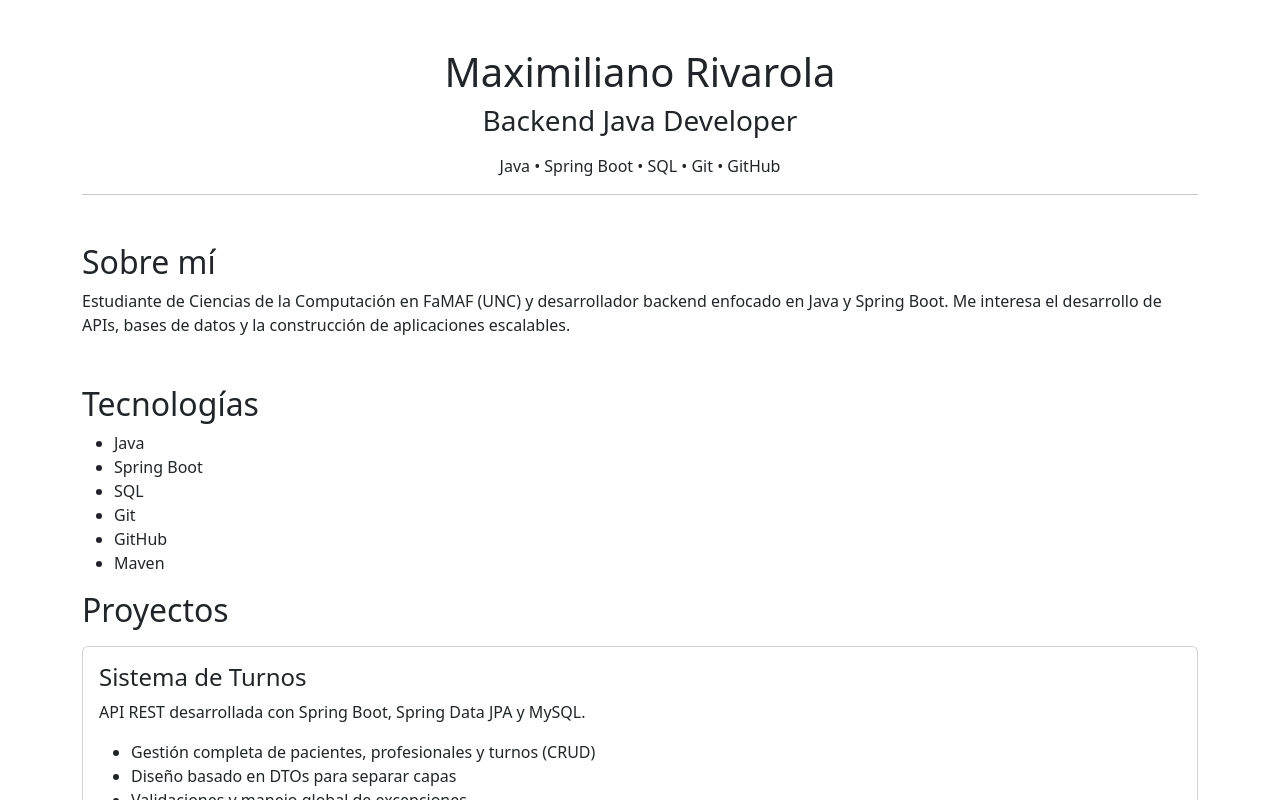
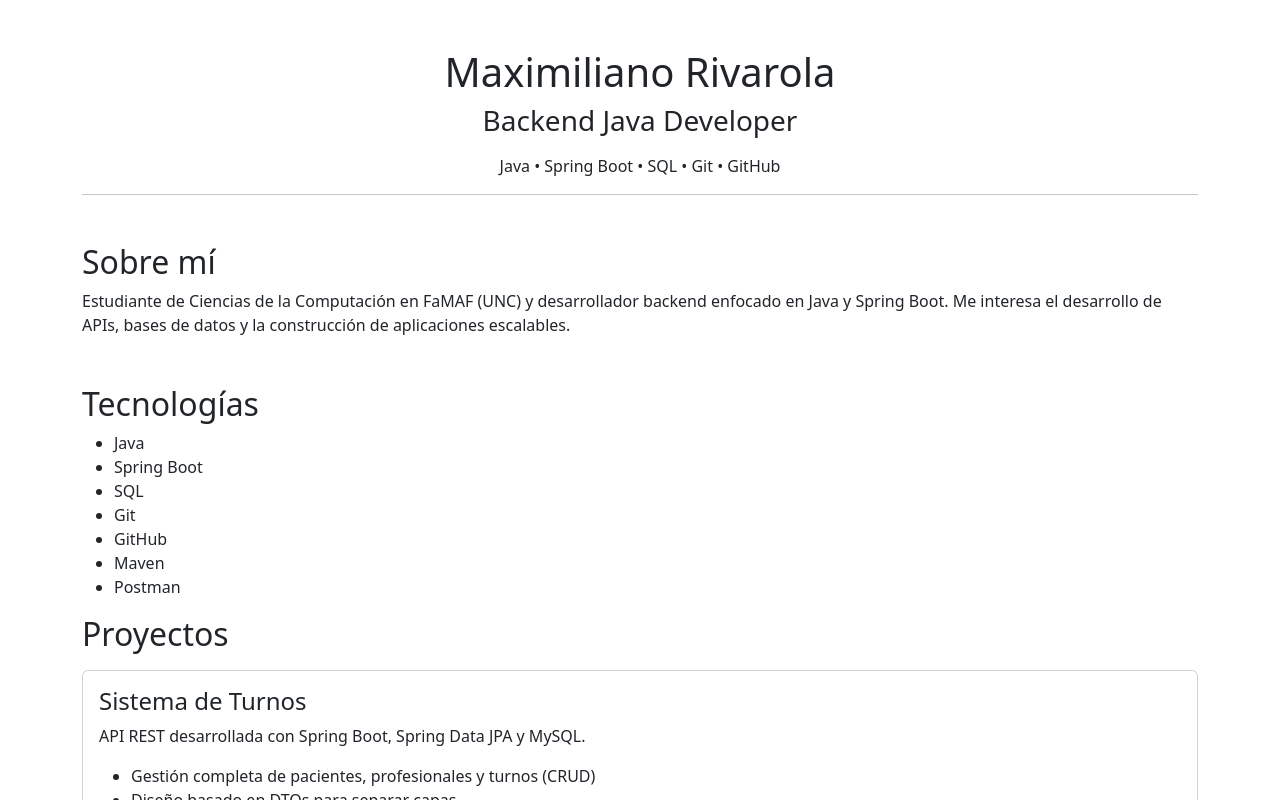
Before and after one commit to MaxiR99/portfolio-maxi, an Angular app: page / in a window 1280 px wide. Shown: the top 800 px of the page. Built offline with nearby package versions, Linux system fonts and the light colour scheme.

Commit message:
Actualizacion portfolio

```diff
--- a/src/app/app.html
+++ b/src/app/app.html
@@ -28,6 +28,7 @@
     <li>Git</li>
     <li>GitHub</li>
     <li>Maven</li>
+    <li>Postman</li>
   </ul>
 
   <h2>Proyectos</h2>
```
